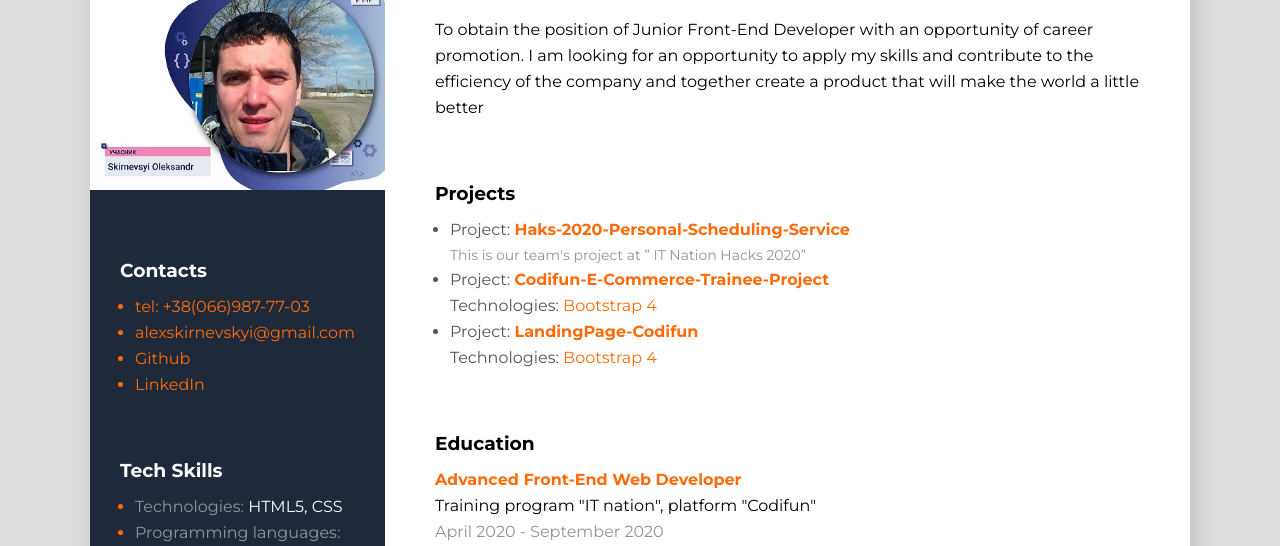
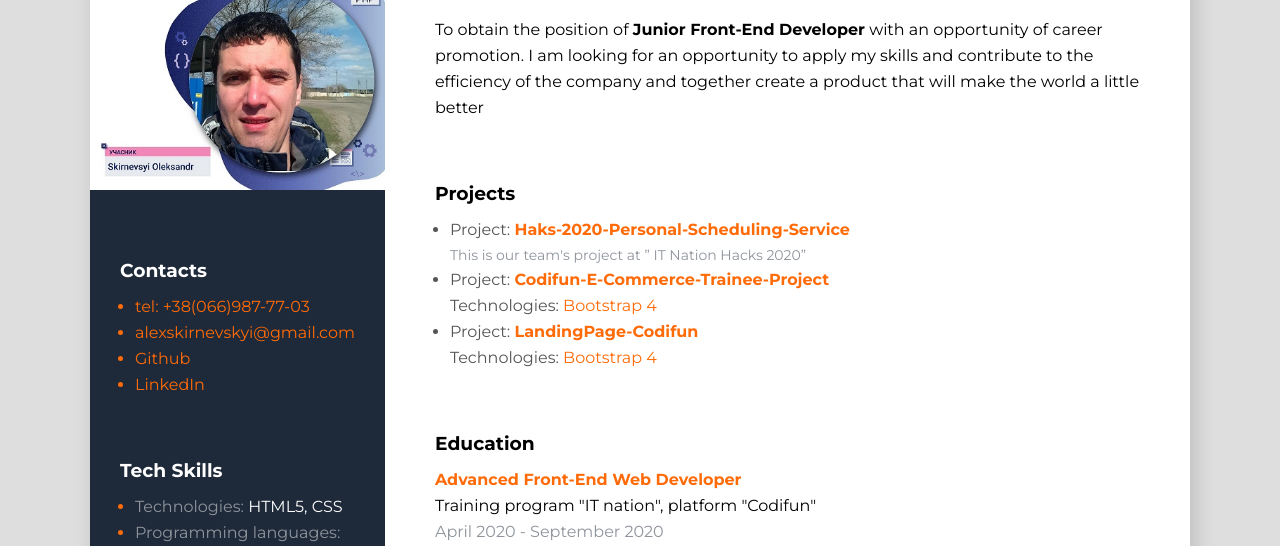
Before and after one commit to SkirnevskyiAleksandr/rsschool-cv, a plain HTML site: page index.html in a window 1280 px wide. Shown: the part 185-731 px from the top of the page. Drawn offline with Linux system fonts and the light colour scheme.

Commit message:
fix:add semantic tegs

```diff
--- a/index.html
+++ b/index.html
@@ -14,7 +14,7 @@
   </head>
   <body>
     <!-- main container -->
-    <div class="wrapper">
+    <section class="wrapper">
       <aside>
         <img class="my-photo" src="./img/photo.jpg" alt="My photo" />
 
@@ -96,16 +96,16 @@
       <!-- about me container -->
       <main>
         <!-- about me main info -->
-        <div class="info-container">
+        <header class="info-container">
           <h1>Aleksandr Skirnevskyi</h1>
           <h2>Advanced Frontend Web Developer</h2>
           <p>
-            To obtain the position of Junior Front-End Developer with an
+            To obtain the position of <strong>Junior Front-End Developer</strong> with an
             opportunity of career promotion. I am looking for an opportunity to
             apply my skills and contribute to the efficiency of the company and
             together create a product that will make the world a little better
           </p>
-        </div>
+        </header>
 
         <!-- work experience -->
         <div class="experience">
@@ -196,6 +196,6 @@
           </div>
         </div>
       </main>
-    </div>
+    </section>
   </body>
 </html>
```
